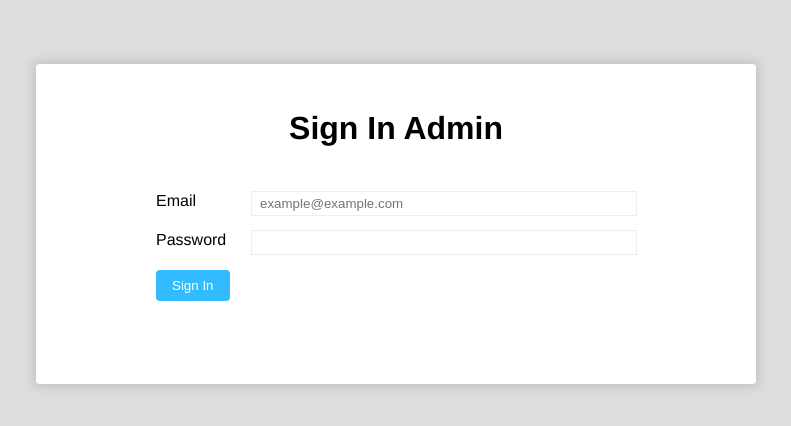
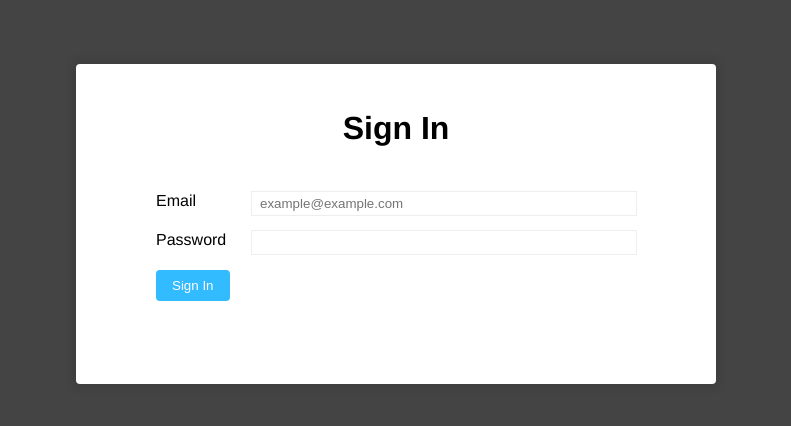
Before and after one commit to raduwen/widgets, a Next.js app: page /admin/signin in a window 1280 px wide. Shown: the part 176-602 px from the top of the page, without its empty margins (244-1035 px from the left). Built offline with nearby package versions, Linux system fonts and the light colour scheme; no server answers.

Commit message:
fix signin page style

```diff
--- a/pages/admin/signin.tsx
+++ b/pages/admin/signin.tsx
@@ -11,7 +11,7 @@ const Wrapper = styled.div`
   align-items: center;
   margin: 0;
   height: 100vh;
-  background-color: #ddd;
+  background-color: #444;
 `;
 
 const Container = styled.div`
@@ -22,8 +22,8 @@ const Container = styled.div`
   margin: 4rem auto;
   padding: 2rem;
 
-  width: 720px;
-  max-width: 720px;
+  width: 640px;
+  max-width: 640px;
   height: 320px;
 
   background-color: #fff;
@@ -51,7 +51,7 @@ const AdminSigninIndexPage: VFC = () => {
   return (
     <Wrapper>
       <Container>
-        <H1>Sign In Admin</H1>
+        <H1>Sign In</H1>
         <SignInForm redirectTo="/admin" />
       </Container>
     </Wrapper>
```
